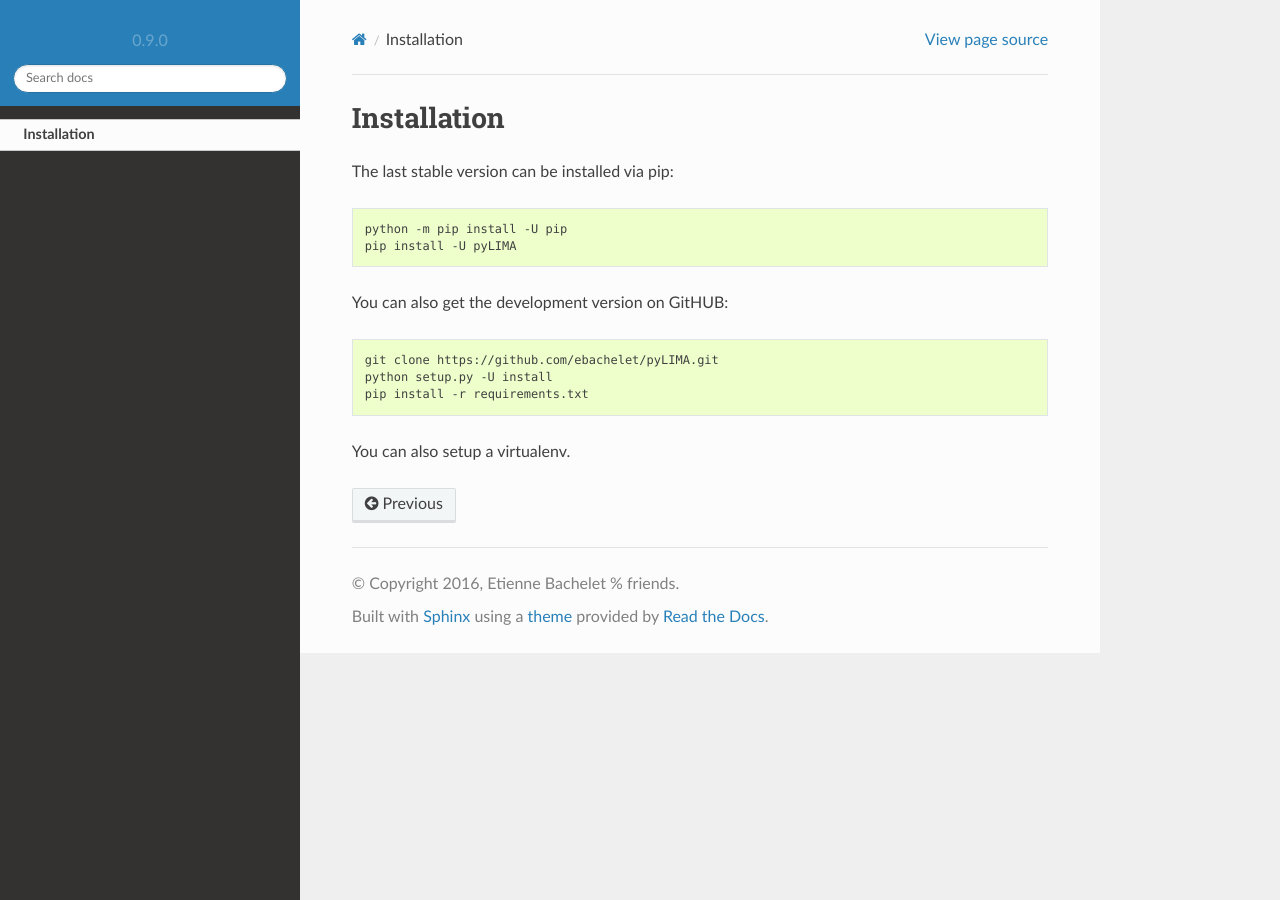
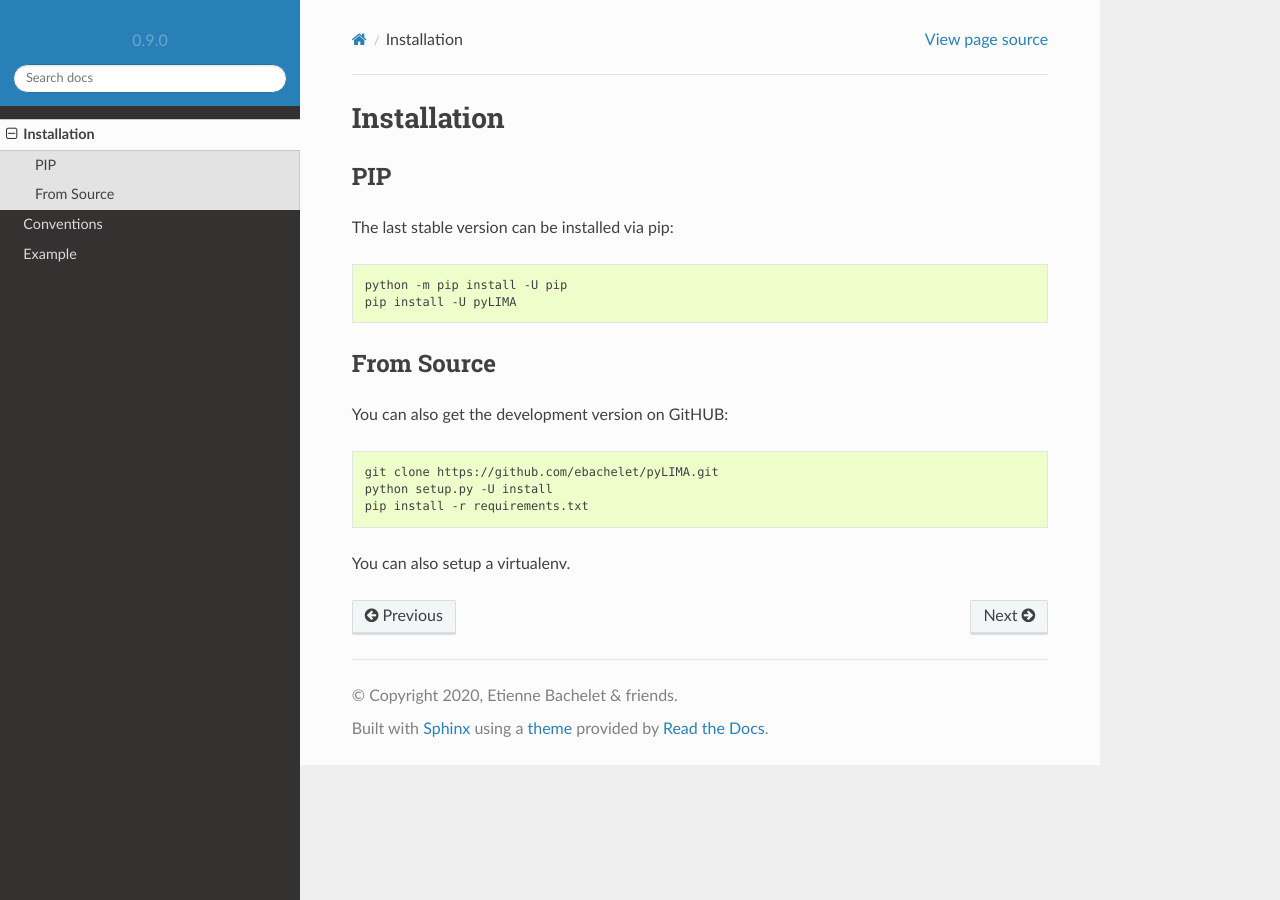
Before and after one commit to ebachelet/pyLIMA, a Sphinx documentation site: the page built from docs/source/Installation.rst, in a window 1280 px wide. Built offline with Sphinx 7.4.7 and the Read the Docs theme 2.0.0, drawn with Linux system fonts in a browser that asks for light colours; pages that are not in the unit, such as notebooks, are missing from menus.

Commit message:
NewDoc adding readthedocs template**5

```diff
--- a/docs/conf.py
+++ b/docs/conf.py
@@ -30,7 +30,7 @@ import os
 
 # Add any Sphinx extension module names here, as strings. They can be
 # extensions coming with Sphinx (named 'sphinx.ext.*') or your custom
-# ones.
+# ones.f
 extensions = [
     "sphinx.ext.autodoc",
     "sphinx.ext.napoleon",
@@ -66,7 +66,7 @@ master_doc = 'index'
 
 # General information about the project.
 project = u'pyLIMA'
-copyright = u'2016, Etienne Bachelet % friends'
+copyright = u'2020, Etienne Bachelet & friends'
 author = u'Etienne Bachelet'
 
 # The version info for the project you're documenting, acts as replacement for
--- a/docs/index.rst
+++ b/docs/index.rst
@@ -13,5 +13,5 @@ on the `pyLIMA paper(s) <https://arxiv.org/abs/1709.08704>`_.
 
 .. toctree::
    source/Installation
-   source/Convention
+   source/Conventions
    source/Examples
--- a/docs/source/Installation.rst
+++ b/docs/source/Installation.rst
@@ -1,5 +1,9 @@
 Installation
 ============
+
+
+PIP
+---
 
 The last stable version can be installed via pip:
 
@@ -7,6 +11,9 @@ The last stable version can be installed via pip:
 
     python -m pip install -U pip
     pip install -U pyLIMA
+
+From Source
+-----------
 
 You can also get the development version on GitHUB:
 
```
Also changed, not shown: docs/source/Examples.rst (renamed from docs/source/Example.rst).
